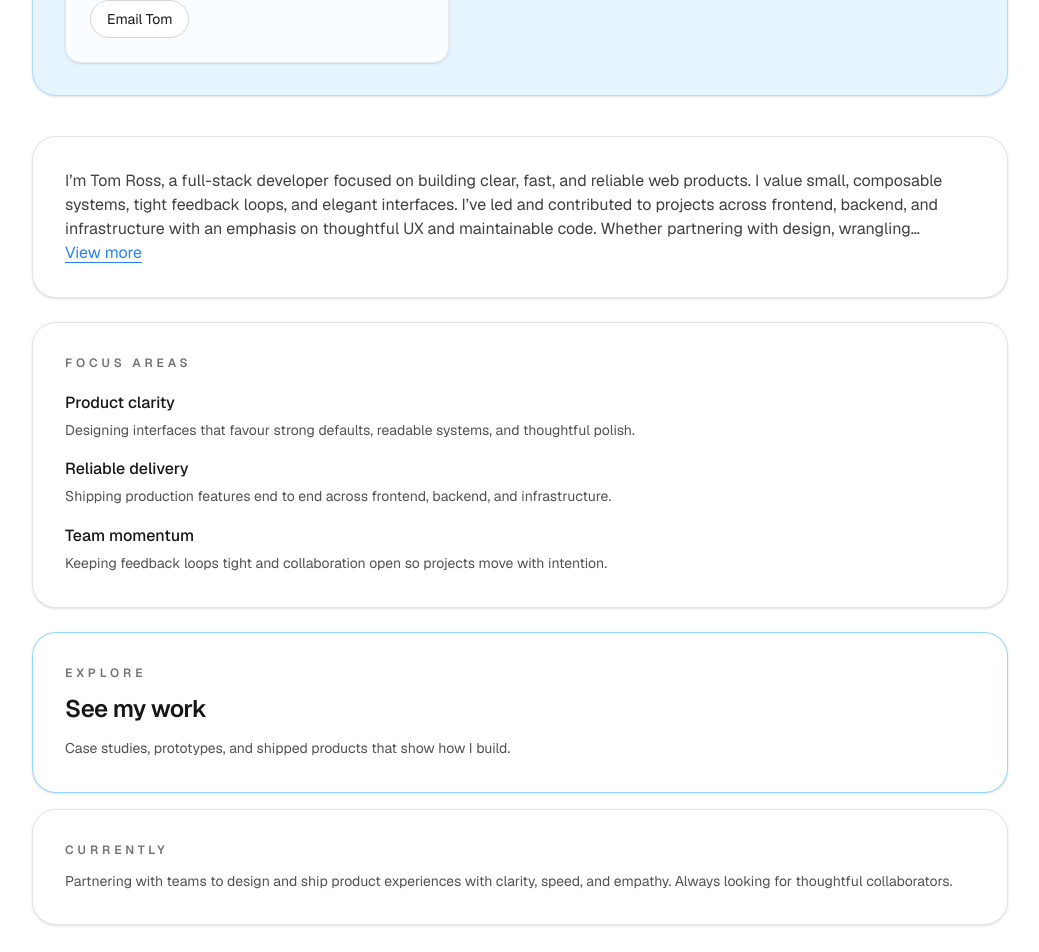
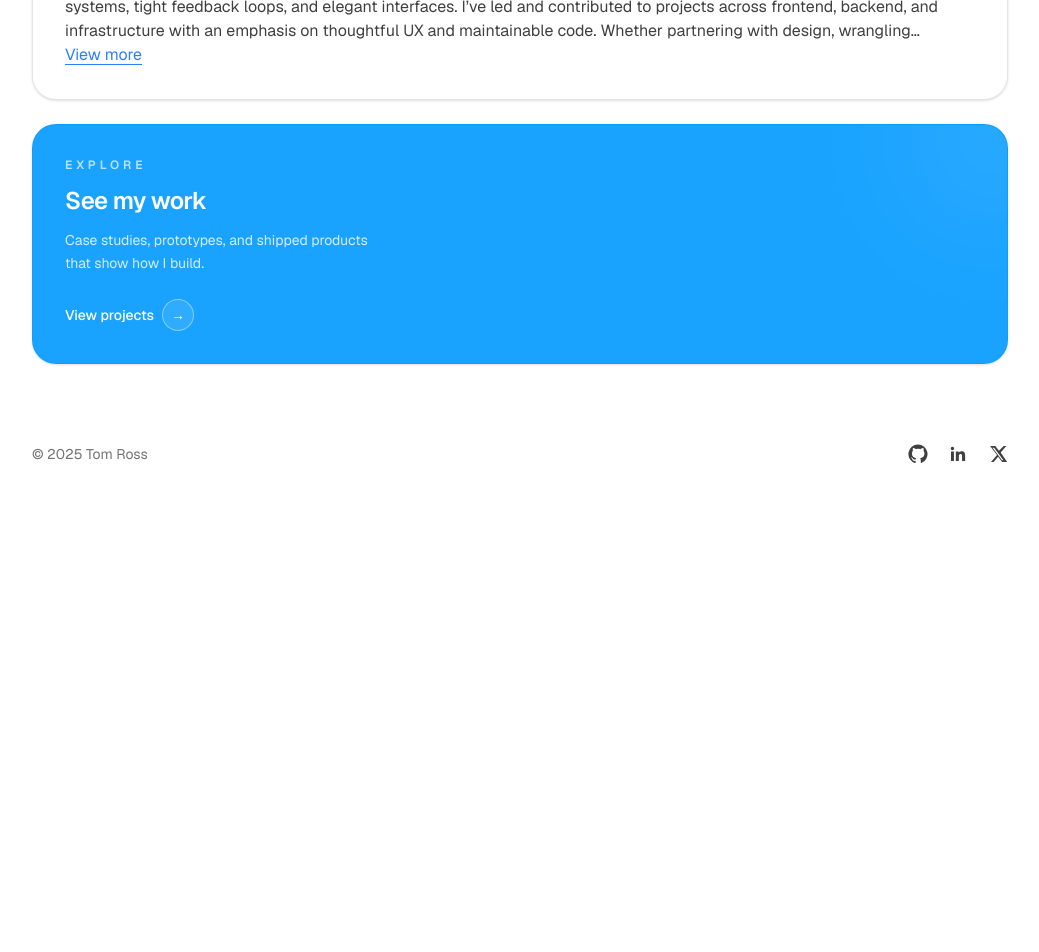
Before and after one commit to TommyFork/tomross.dev, a Next.js app: page /about in a window 1280 px wide. Shown: the part 460-1412 px from the top of the page, without its empty margins (120-1159 px from the left). After the commit the page ends 964 px from the top, so only its background shows below. Built offline with nearby package versions, Linux system fonts and the light colour scheme; no server answers.

Commit message:
Tighten about page content

```diff
--- a/src/app/about/page.tsx
+++ b/src/app/about/page.tsx
@@ -1,26 +1,7 @@
 import Image from "next/image";
 import Link from "next/link";
-import ContactCard from "@/components/ContactCard";
 import ExpandableText from "@/components/ExpandableText";
 import { GitHubIcon, LinkedInIcon, XIcon } from "@/components/icons/SocialIcons";
-
-const highlights = [
-  {
-    title: "Product clarity",
-    description:
-      "Designing interfaces that favour strong defaults, readable systems, and thoughtful polish.",
-  },
-  {
-    title: "Reliable delivery",
-    description:
-      "Shipping production features end to end across frontend, backend, and infrastructure.",
-  },
-  {
-    title: "Team momentum",
-    description:
-      "Keeping feedback loops tight and collaboration open so projects move with intention.",
-  },
-];
 
 export const metadata = {
   title: "About — Tom Ross",
@@ -30,7 +11,6 @@ export default function About() {
   return (
     <div className="space-y-10 py-10">
       <div className="rounded-3xl border border-[color:var(--brightbook-blue)]/25 bg-[color:var(--brightbook-blue)]/10 p-6 shadow-sm sm:p-8">
-        <div className="grid gap-6 lg:grid-cols-[minmax(0,2fr),minmax(0,1fr)] lg:items-center">
         <div className="flex flex-col gap-6 sm:flex-row sm:items-center sm:gap-8">
           <div className="flex h-20 w-20 items-center justify-center overflow-hidden rounded-full border border-[color:var(--brightbook-blue)]/40 bg-white shadow-sm sm:h-24 sm:w-24">
             <Image
@@ -81,19 +61,9 @@ export default function About() {
             </div>
           </div>
         </div>
-          <div className="max-w-sm">
-            <ContactCard
-              title="Like working with Tom Ross?"
-              description="Let’s build something intentional together. I’m always up for thoughtful product conversations."
-              ctaLabel="Email Tom"
-              className="border-[color:var(--brightbook-blue)]/40 bg-white/80 backdrop-blur"
-            />
-          </div>
-        </div>
       </div>
 
       <div className="grid gap-6 lg:grid-cols-[minmax(0,2fr),minmax(0,1fr)]">
-        <div className="space-y-6">
         <section className="rounded-3xl border border-neutral-200 bg-white p-6 shadow-sm sm:p-8">
           <ExpandableText
             text="I’m Tom Ross, a full-stack developer focused on building clear, fast, and reliable web products. I value small, composable systems, tight feedback loops, and elegant interfaces. I’ve led and contributed to projects across frontend, backend, and infrastructure with an emphasis on thoughtful UX and maintainable code. Whether partnering with design, wrangling architecture, or launching new features, I keep teams moving with clarity and momentum."
@@ -101,37 +71,23 @@ export default function About() {
           />
         </section>
 
-          <section className="rounded-3xl border border-neutral-200 bg-white p-6 shadow-sm sm:p-8">
-            <h2 className="text-xs font-semibold uppercase tracking-[0.32em] text-neutral-500">Focus areas</h2>
-            <ul className="mt-5 space-y-4">
-              {highlights.map((item) => (
-                <li key={item.title} className="text-sm leading-relaxed text-neutral-700">
-                  <span className="block text-base font-medium text-neutral-900">{item.title}</span>
-                  <span className="mt-1 block text-neutral-600">{item.description}</span>
-                </li>
-              ))}
-            </ul>
-          </section>
-        </div>
-
-        <div className="space-y-4">
         <Link
           href="/work"
-            className="group block rounded-3xl border border-[color:var(--brightbook-blue)]/40 bg-white p-6 text-neutral-900 shadow-sm transition-transform duration-200 hover:-translate-y-1 hover:shadow-md sm:p-8"
+          className="group relative overflow-hidden rounded-3xl border border-[color:var(--brightbook-blue)]/50 bg-[color:var(--brightbook-blue)]/90 p-6 text-white shadow-sm transition-transform duration-200 hover:-translate-y-1 hover:shadow-lg sm:p-8"
         >
-            <div className="text-xs font-semibold uppercase tracking-[0.32em] text-neutral-500">Explore</div>
-            <div className="mt-3 text-2xl font-semibold tracking-tight">See my work</div>
-            <p className="mt-3 text-sm leading-relaxed text-neutral-600">
+          <span className="pointer-events-none absolute -right-16 -top-16 h-40 w-40 rounded-full bg-white/10 blur-3xl transition-opacity duration-300 group-hover:opacity-60" />
+          <div className="relative text-xs font-semibold uppercase tracking-[0.32em] text-white/70">Explore</div>
+          <div className="relative mt-3 text-2xl font-semibold tracking-tight">See my work</div>
+          <p className="relative mt-3 max-w-xs text-sm leading-relaxed text-white/80">
             Case studies, prototypes, and shipped products that show how I build.
           </p>
+          <div className="relative mt-6 inline-flex items-center gap-2 text-sm font-medium text-white">
+            View projects
+            <span aria-hidden className="inline-flex h-8 w-8 items-center justify-center rounded-full border border-white/40 bg-white/10 transition-colors duration-200 group-hover:bg-white/20">
+              →
+            </span>
+          </div>
         </Link>
-          <section className="rounded-3xl border border-neutral-200 bg-white p-6 shadow-sm sm:p-8">
-            <h2 className="text-xs font-semibold uppercase tracking-[0.32em] text-neutral-500">Currently</h2>
-            <p className="mt-3 text-sm leading-relaxed text-neutral-600">
-              Partnering with teams to design and ship product experiences with clarity, speed, and empathy. Always looking for thoughtful collaborators.
-            </p>
-          </section>
-        </div>
       </div>
     </div>
   );
```
Lines whose indentation alone changed are shown as unchanged.
